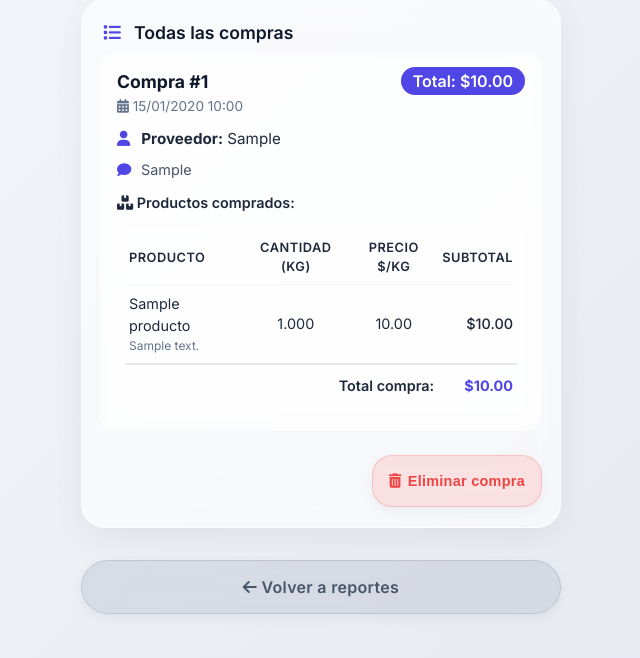
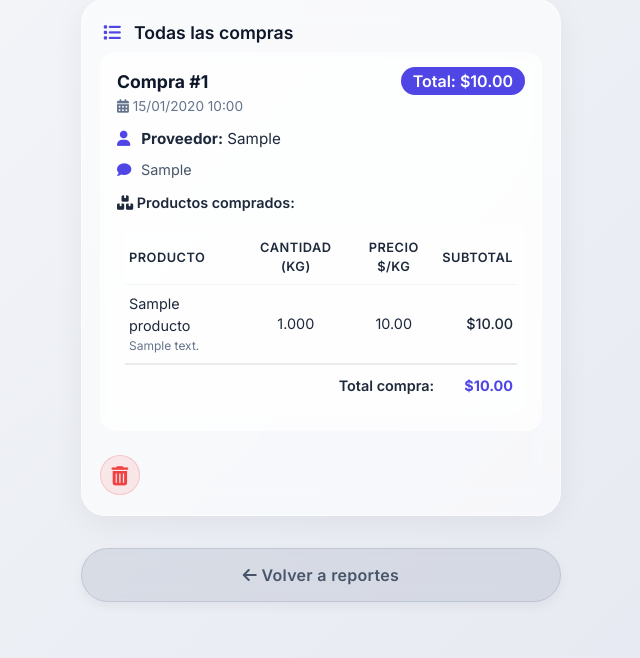
Before and after one commit to charcuteria2026/charcuteria, a Flask app: template templates/reporte_compras.html in a window 1280 px wide. Shown: the part 86-744 px from the top of the page, without its empty margins (319-959 px from the left). Run offline with Flask 2, Linux system fonts and the light colour scheme; the template is opened without the code that fills it: values that come from a table or form of the project are taken from there, others are empty; tables that the repository leaves empty hold one stand-in row (values such as "Sample post").

Commit message:
Add files via upload

```diff
--- a/templates/reporte_compras.html
+++ b/templates/reporte_compras.html
@@ -76,11 +76,13 @@
                 </div>
             </div>
         </div>
-        <div style="margin-top: 16px; display: flex; justify-content: flex-end; gap: 8px;">
-            <form method="POST" action="{{ url_for('eliminar_compra', id=compra.id) }}"
-                onsubmit="return confirm('¿Estás seguro de eliminar la compra #{{ compra.id }}? Esta acción es irreversible.');">
-                <button type="submit" class="btn btn-danger" style="background: rgba(239,68,68,0.15); color:#ef4444; border: 1px solid rgba(239,68,68,0.2); padding: 8px 16px; border-radius: 20px; font-size: 0.9rem; display: inline-flex; align-items: center; gap: 6px;">
-                    <i class="fas fa-trash-alt"></i> Eliminar compra
+
+        <div style="margin-top: 12px; display: flex; align-items: center; justify-content: flex-start; gap: 12px; flex-wrap: wrap;">
+            <form method="POST" action="{{ url_for('eliminar_venta', id=venta.id) }}"
+                    onsubmit="return confirm('¿Eliminar venta #{{ venta.id }}? Esta acción es irreversible.');"
+                    style="display: inline-block; margin: 0;">
+                <button type="submit" class="action-icon" style="background: rgba(239,68,68,0.1); border: 1px solid rgba(239,68,68,0.2); border-radius: 50%; width: 40px; height: 40px; display: inline-flex; align-items: center; justify-content: center; color: #ef4444; cursor: pointer; transition: 0.2s; font-size: 1.2rem;">
+                            <i class="fas fa-trash-alt"></i>
                 </button>
             </form>
         </div>
--- a/templates/reporte_ventas.html
+++ b/templates/reporte_ventas.html
@@ -76,7 +76,9 @@
                 </div>
             </div>
 
-            <!-- Estado (Pagado / Pendiente) -->
+            <div style="margin-top: 12px; display: flex; align-items: center; justify-content: flex-start; gap: 12px; flex-wrap: wrap;">
+
+                <!-- Estado (Pagado / Pendiente) -->
                 <span class="status-badge" style="width: 40px; height: 40px; border-radius: 50%; display: inline-flex; align-items: center; justify-content: center; font-size: 1.2rem;
                     {% if venta.pagado %}
                         background: rgba(16,185,129,0.15); color: #059669; border: 1px solid rgba(16,185,129,0.3);
@@ -90,7 +92,6 @@
                     {% endif %}
                 </span>
 
-            <div style="margin-top: 12px; display: flex; align-items: center; justify-content: flex-start; gap: 12px; flex-wrap: wrap;">
                 <!-- Comprobante (si existe) -->
                 {% if venta.comprobante %}
                     <a href="{{ url_for('static', filename='uploads/comprobantes/' + venta.comprobante) }}" target="_blank"
```
